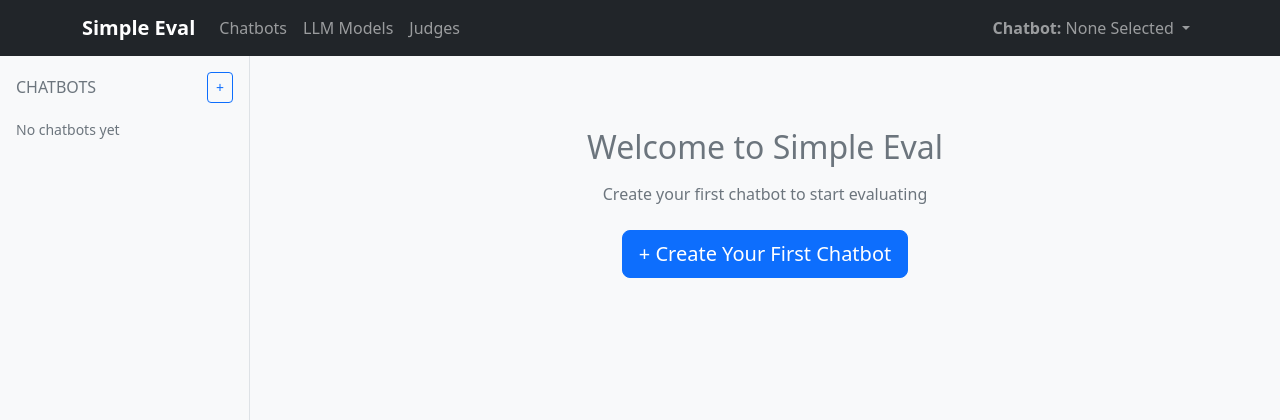
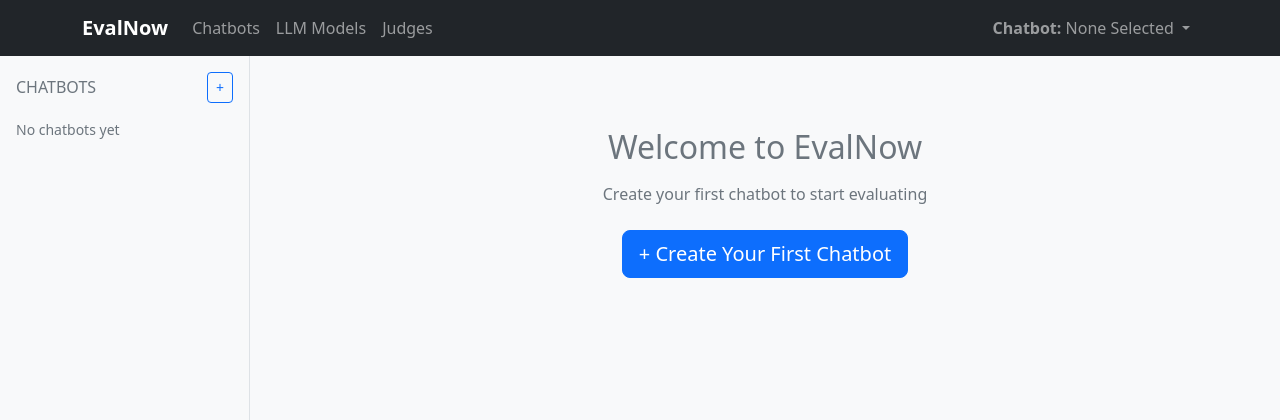
Before and after one commit to ravediamond/simple-eval, a FastAPI app: page /chatbots in a window 1280 px wide. Shown: the top 420 px of the page. Run offline with FastAPI, Linux system fonts and the light colour scheme; data that the repository does not hold is empty; some libraries are stand-ins or nearby versions.

Commit message:
feat: renamed product

```diff
--- a/app/database.py
+++ b/app/database.py
@@ -6,7 +6,7 @@
 
 load_dotenv()
 
-DATABASE_URL = os.getenv("DATABASE_URL", "sqlite:///./data/simple_eval.db")
+DATABASE_URL = os.getenv("DATABASE_URL", "sqlite:///./data/evalnow.db")
 
 engine = create_engine(
     DATABASE_URL,
--- a/app/export_utils.py
+++ b/app/export_utils.py
@@ -268,7 +268,7 @@
     </table>
 
     <div class="footer">
-        <p>Report generated by Simple Eval on {{ generated_at.strftime('%Y-%m-%d at %H:%M:%S') }}</p>
+        <p>Report generated by EvalNow on {{ generated_at.strftime('%Y-%m-%d at %H:%M:%S') }}</p>
     </div>
 </body>
 </html>
--- a/app/main.py
+++ b/app/main.py
@@ -17,7 +17,7 @@
 
 load_dotenv()
 
-app = FastAPI(title="Simple Eval", description="Lightweight chatbot evaluation platform")
+app = FastAPI(title="EvalNow", description="Lightweight chatbot evaluation platform")
 
 # Mount static files
 app.mount("/static", StaticFiles(directory="static"), name="static")
@@ -33,7 +33,7 @@
 @app.get("/healthz")
 async def health_check():
     """Health check endpoint"""
-    return {"status": "ok", "service": "simple-eval"}
+    return {"status": "ok", "service": "evalnow"}
 
 @app.get("/api/chatbots")
 async def get_chatbots_list(db: Session = Depends(get_db)):
--- a/templates/agents.html
+++ b/templates/agents.html
@@ -1,6 +1,6 @@
 {% extends "base.html" %}
 
-{% block title %}Agents - Simple Eval{% endblock %}
+{% block title %}Agents - EvalNow{% endblock %}
 
 {% block content %}
 <div class="row">
--- a/templates/base.html
+++ b/templates/base.html
@@ -3,14 +3,14 @@
 <head>
     <meta charset="UTF-8">
     <meta name="viewport" content="width=device-width, initial-scale=1.0">
-    <title>{% block title %}Simple Eval{% endblock %}</title>
+    <title>{% block title %}EvalNow{% endblock %}</title>
     <link href="https://cdn.jsdelivr.net/npm/bootstrap@5.3.0/dist/css/bootstrap.min.css" rel="stylesheet">
     <link href="{{ url_for('static', path='/css/style.css') }}" rel="stylesheet">
 </head>
 <body>
     <nav class="navbar navbar-expand-lg navbar-dark bg-dark">
         <div class="container">
-            <a class="navbar-brand" href="/chatbots">Simple Eval</a>
+            <a class="navbar-brand" href="/chatbots">EvalNow</a>
             <button class="navbar-toggler" type="button" data-bs-toggle="collapse" data-bs-target="#navbarNav">
                 <span class="navbar-toggler-icon"></span>
             </button>
--- a/templates/chatbots.html
+++ b/templates/chatbots.html
@@ -1,6 +1,6 @@
 {% extends "base.html" %}
 
-{% block title %}Chatbots - Simple Eval{% endblock %}
+{% block title %}Chatbots - EvalNow{% endblock %}
 
 {% block content %}
 <div class="row">
--- a/templates/configs.html
+++ b/templates/configs.html
@@ -1,6 +1,6 @@
 {% extends "base.html" %}
 
-{% block title %}LLM Configurations - Simple Eval{% endblock %}
+{% block title %}LLM Configurations - EvalNow{% endblock %}
 
 {% block content %}
 <div class="d-flex justify-content-between align-items-center mb-4">
--- a/templates/dashboard.html
+++ b/templates/dashboard.html
@@ -1,12 +1,12 @@
 {% extends "base.html" %}
 
-{% block title %}Dashboard - Simple Eval{% endblock %}
+{% block title %}Dashboard - EvalNow{% endblock %}
 
 {% block content %}
 <div class="row">
     <div class="col-12">
         <h1>Dashboard</h1>
-        <p class="text-muted">Welcome to Simple Eval - your lightweight chatbot evaluation platform</p>
+        <p class="text-muted">Welcome to EvalNow - your lightweight chatbot evaluation platform</p>
     </div>
 </div>
 
--- a/templates/datasets.html
+++ b/templates/datasets.html
@@ -1,6 +1,6 @@
 {% extends "base.html" %}
 
-{% block title %}Evaluation Datasets - Simple Eval{% endblock %}
+{% block title %}Evaluation Datasets - EvalNow{% endblock %}
 
 {% block content %}
 <div class="row">
--- a/templates/experiments.html
+++ b/templates/experiments.html
@@ -1,6 +1,6 @@
 {% extends "base.html" %}
 
-{% block title %}Chatbots - Simple Eval{% endblock %}
+{% block title %}Chatbots - EvalNow{% endblock %}
 
 {% block content %}
 <div class="row">
@@ -75,7 +75,7 @@
             </div>
         {% else %}
             <div class="text-center py-5">
-                <h2 class="text-muted mb-3">Welcome to Simple Eval</h2>
+                <h2 class="text-muted mb-3">Welcome to EvalNow</h2>
                 <p class="text-muted mb-4">Create your first chatbot to start evaluating</p>
                 <a href="/chatbots/new" class="btn btn-primary btn-lg">+ Create Your First Chatbot</a>
             </div>
--- a/templates/judges.html
+++ b/templates/judges.html
@@ -1,6 +1,6 @@
 {% extends "base.html" %}
 
-{% block title %}Judge Configurations - Simple Eval{% endblock %}
+{% block title %}Judge Configurations - EvalNow{% endblock %}
 
 {% block content %}
 <div class="d-flex justify-content-between align-items-center mb-4">
--- a/templates/new_agent.html
+++ b/templates/new_agent.html
@@ -1,6 +1,6 @@
 {% extends "base.html" %}
 
-{% block title %}Create Chatbot - Simple Eval{% endblock %}
+{% block title %}Create Chatbot - EvalNow{% endblock %}
 
 {% block content %}
 <div class="row">
--- a/templates/new_run.html
+++ b/templates/new_run.html
@@ -1,6 +1,6 @@
 {% extends "base.html" %}
 
-{% block title %}New Run - Simple Eval{% endblock %}
+{% block title %}New Run - EvalNow{% endblock %}
 
 {% block content %}
 <div class="row">
--- a/templates/runs.html
+++ b/templates/runs.html
@@ -1,6 +1,6 @@
 {% extends "base.html" %}
 
-{% block title %}Runs - Simple Eval{% endblock %}
+{% block title %}Runs - EvalNow{% endblock %}
 
 {% block content %}
 <div class="row">
--- a/templates/upload_dataset.html
+++ b/templates/upload_dataset.html
@@ -1,6 +1,6 @@
 {% extends "base.html" %}
 
-{% block title %}Upload Evaluation Dataset - Simple Eval{% endblock %}
+{% block title %}Upload Evaluation Dataset - EvalNow{% endblock %}
 
 {% block content %}
 <div class="row">
--- a/templates/upload_dataset_focused.html
+++ b/templates/upload_dataset_focused.html
@@ -1,6 +1,6 @@
 {% extends "base.html" %}
 
-{% block title %}Upload Evaluation Dataset for {{ agent.name }} - Simple Eval{% endblock %}
+{% block title %}Upload Evaluation Dataset for {{ agent.name }} - EvalNow{% endblock %}
 
 {% block content %}
 <div class="row">
```
Also changed, not shown: pyproject.toml (+10 -11 lines), README.md, 2 other files.
